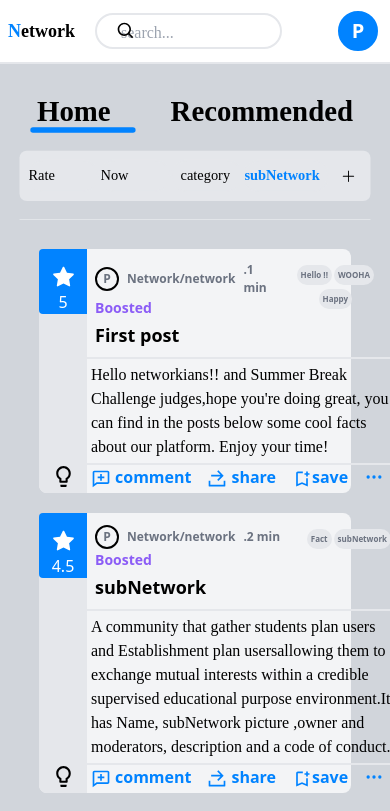
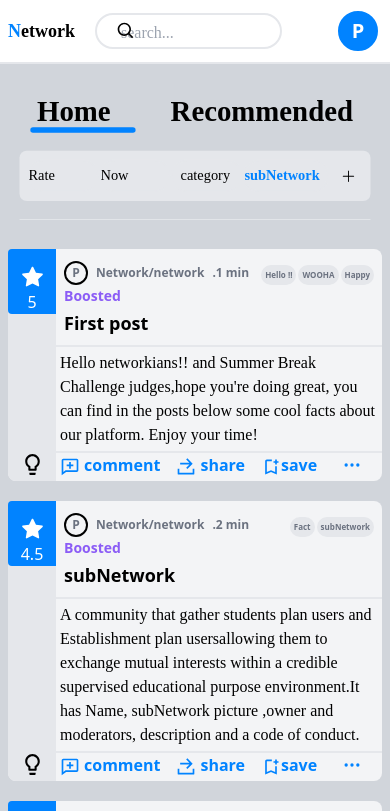
Before and after one commit to i710M3D/Network, a React (Create React App) app: page / in a window 390 px wide. Shown: the top 811 px of the page. Built offline with nearby package versions, Linux system fonts and the light colour scheme.

Commit message:
7th commit

```diff
--- a/src/Content.js
+++ b/src/Content.js
@@ -10,7 +10,7 @@ import { useState } from "react";
 const Content = ({side,hr}) => {
     const [more, setMore] = useState(false);
     return (
-        <div className="z-40  flex   mx-auto 2xl:ml-[11.9%] max-w-[80%] ">
+        <div className="z-40  flex mx-2  sm:mx-auto 2xl:ml-[11.9%] sm:max-w-[80%] ">
             <div className='w-[250px] h-fit border-2 relative     flex-col  rounded-lg bg-gray-100 cursor-default  hidden 2xl:flex '>
                 <div className=" absolute w-full h-12 bg-gray-400 top-0 rounded-t-lg "></div>
                 <div className='h-16 w-16 border-2 border-black rounded-[50%] flex justify-center items-center mx-auto my-3 bg-white z-10 cursor-pointer '>
```
